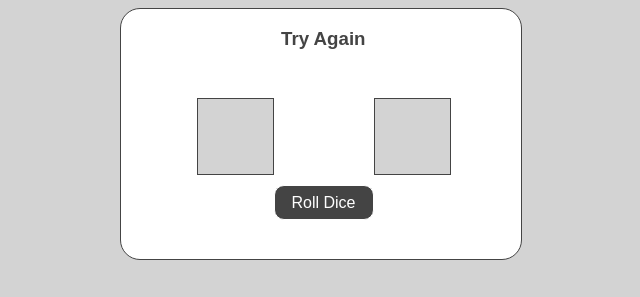
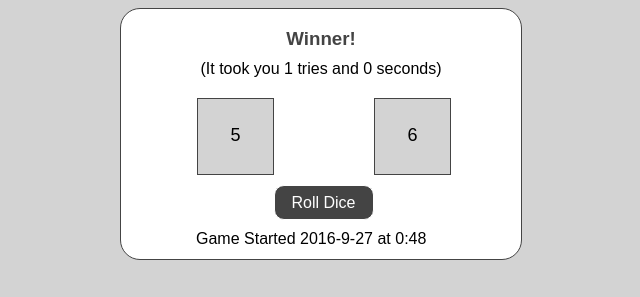
Before and after one commit to leighebryant/diceGame, a plain HTML site: page index.html in a window 1280 px wide. Both pictures are taken after a click on the button "Roll Dice". Shown: the whole page, without its empty margins (319-959 px from the left). Drawn offline with Linux system fonts and the light colour scheme.

Commit message:
Added functioning JS to basic layout

```diff
--- a/index.html
+++ b/index.html
@@ -7,12 +7,12 @@
 <body>
   <!--Content goes here-->
 <div class="gameContainer">
-  <h3>Try Again</h3>
-  <aside class="attempts"></aside>
-  <div class="diceOne"></div>
-  <div class="diceTwo"></div>
-  <button class="button" name="Roll Dice">Roll Dice</button>
-  <footer class="startTime"></footer>
+  <h3 id="topMessage">Try Again</h3>
+  <aside id="attempts"> </aside>
+  <div id="diceOne"></div>
+  <div id="diceTwo"></div>
+  <button id="button" name="Roll Dice">Roll Dice</button>
+  <footer id="startTime"></footer>
 </div>
 
 <script src="main.js"></script>
--- a/main.js
+++ b/main.js
@@ -0,0 +1,52 @@
+//Create variables (Game,rollDice,numberoftries)
+var rollDice = document.getElementById('button');
+var numberOfTries = "";
+
+
+
+
+var game = {
+    time: new Date(),
+    startTime: null,
+    diceRoll: function diceRoll() {
+
+        numberOfTries++;
+        if (numberOfTries === 1) {
+            this.startTime = new Date();
+        }
+        var rollOne = randomize();
+        var rollTwo = randomize();
+
+        if (rollOne + rollTwo === 7 || rollOne + rollTwo === 11) {
+            var winTime = new Date();
+            var timeDifference = Math.floor((winTime.getTime() - this.startTime.getTime()) / 1000);
+            document.getElementById("topMessage").innerHTML = "Winner!";
+            document.getElementById('attempts').innerHTML = "(It took you " + numberOfTries + " tries and " + timeDifference + " seconds)";
+            numberOfTries = 0;
+            this.startTime = new Date();
+
+
+        } else {
+            document.getElementById("topMessage").innerHTML = "Try Again";
+            document.getElementById("attempts").innerHTML = "";
+
+        }
+
+        document.getElementById("diceOne").innerHTML = rollOne;
+        document.getElementById("diceTwo").innerHTML = rollTwo;
+    }
+
+}
+
+rollDice.addEventListener("click", function() {
+    game.diceRoll();
+})
+
+function randomize() {
+    return Math.floor((Math.random() * 6) + 1);
+    console.log(rollDice)
+}
+
+var startTime = "Game Started " + game.time.getFullYear() + "-" + (game.time.getMonth()+1) + "-" + game.time.getDate() + " at " + game.time.getHours() +":"+ game.time.getMinutes();
+
+document.getElementById("startTime").innerHTML = startTime;
--- a/main.scss
+++ b/main.scss
@@ -1,70 +1,67 @@
-*{
+* {
     box-shadow: border-box;
+    font-family: sans-serif;
 }
 
-.attempts{
-  width: 200px;
-  height: 20px;
+#attempts {
+    width: 400px;
     position: absolute;
-  float: right;
     top: 60px;
-  left:545px;
+    left: 440px;
+    text-align: center;
 }
 
-body{
+body {
     background-color: lightgrey;
-
 }
 
-button{
+button {
     background: #444;
-  color:white;
+    color: white;
     border-radius: 10px;
     width: 100px;
     height: 35px;
     border: 1px solid white;
-  font-family: sans-serif;
     font-size: 16px;
     position: relative;
-  left:152.5px;
-  bottom:60px;
-
+    left: 152.5px;
+    bottom: 60px;
 }
 
-.diceOne, .diceTwo{
+#diceOne,
+#diceTwo {
     width: 75px;
     height: 75px;
     background-color: lightgrey;
     border: 1px solid #444;
-  float:right;
+    float: right;
     margin: 50px;
-  right:20px;
-  bottom:20px;
+    right: 20px;
+    bottom: 20px;
     position: relative;
+    text-align: center;
+    font-size: 18px;
+    line-height: 4;
 }
 
-footer{
-  width:200px;
-  height:20px;
-  float:right;
+#startTime {
+    float: right;
     position: absolute;
-  bottom:480px;
-  left:545px;
+    top: 230px;
+    left: 515px;
 }
 
-.gameContainer{
+.gameContainer {
     margin: 0 auto;
-  width:400px;
-  height:250px;
+    width: 400px;
+    height: 250px;
     border: 1px solid #444;
     border-radius: 20px;
     background-color: white;
 }
 
-h3{
-  z-index: 6;
-  left:160px;
+h3 {
     position: relative;
-  font-family: sans-serif;
     color: #444;
+    text-align: center;
 }
```
Also changed, not shown: main.css, 1 other file. Lines whose indentation alone changed are shown as unchanged.
